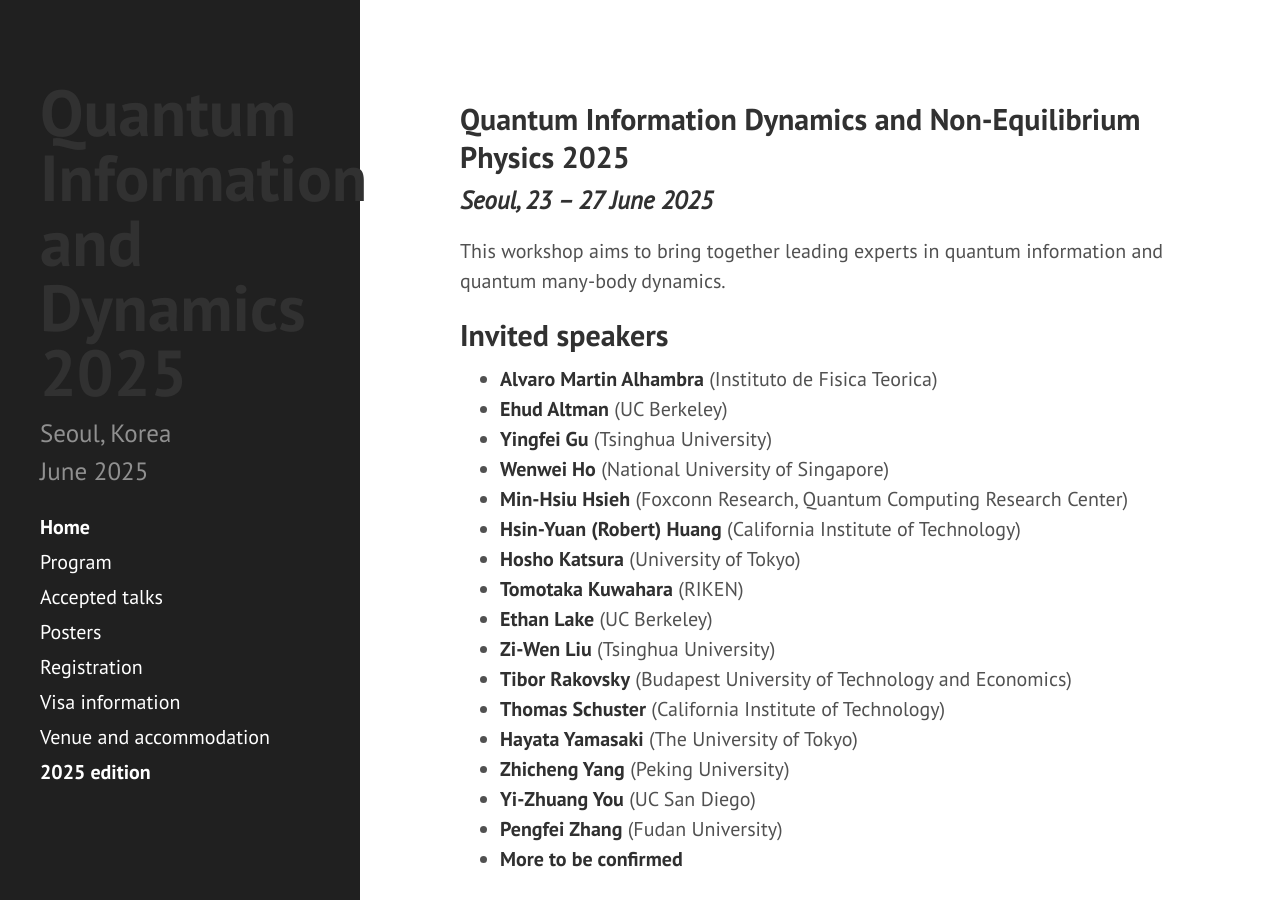
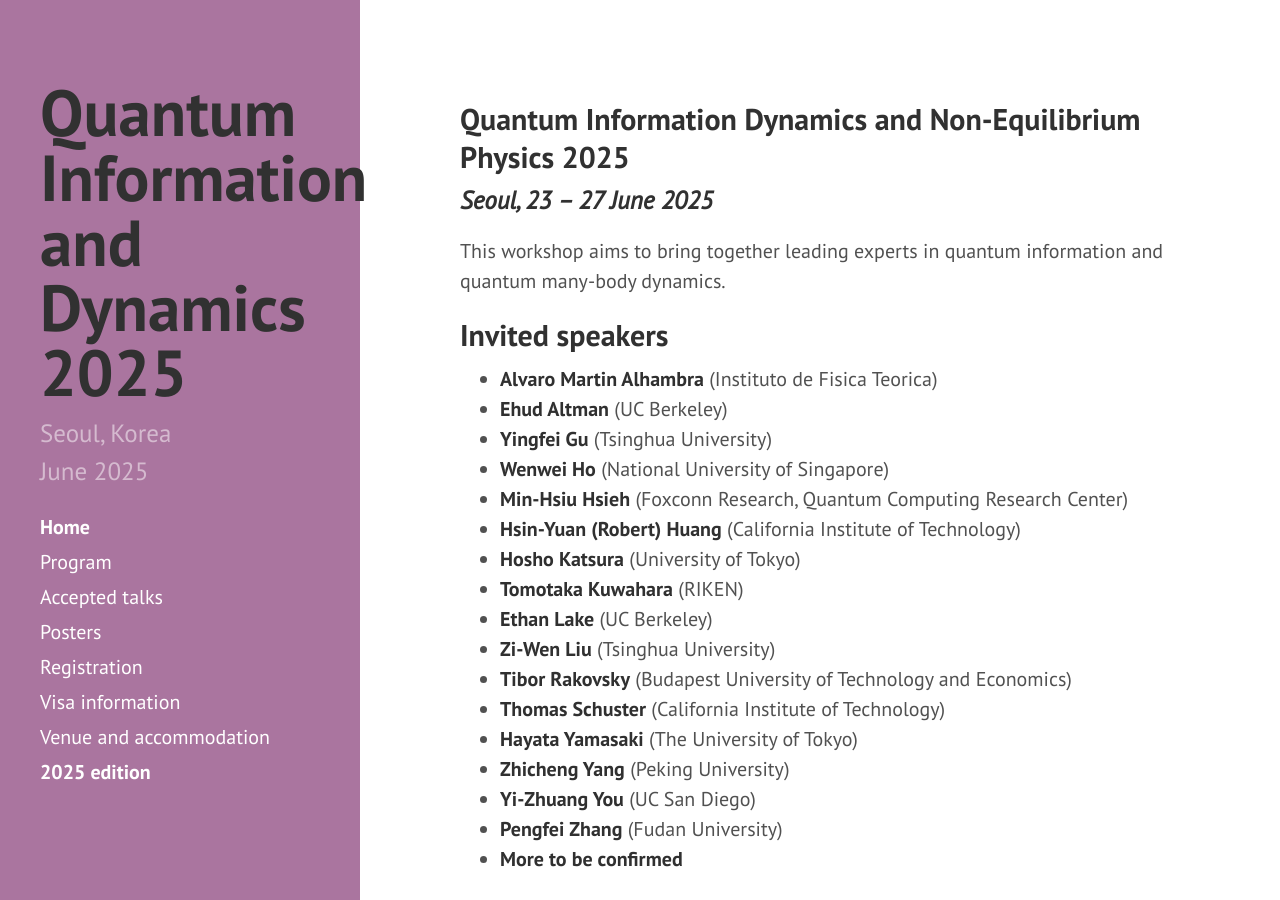
Before and after one commit to yeon-lee/yeon-lee.github.io, a Jekyll site: the page built from index.md, in a window 1280 px wide and 900 px high. Built offline with Jekyll 4.4.1, drawn with Linux system fonts in a browser that asks for light colours; nearby versions of some CDN libraries.

Commit message:
Update default.html

```diff
--- a/_layouts/default.html
+++ b/_layouts/default.html
@@ -3,7 +3,7 @@
 
   {% include head.html %}
 
-  <body class="theme-base-2e">
+  <body class="theme-base-0e">
 
     {% include sidebar.html %}
 
```
